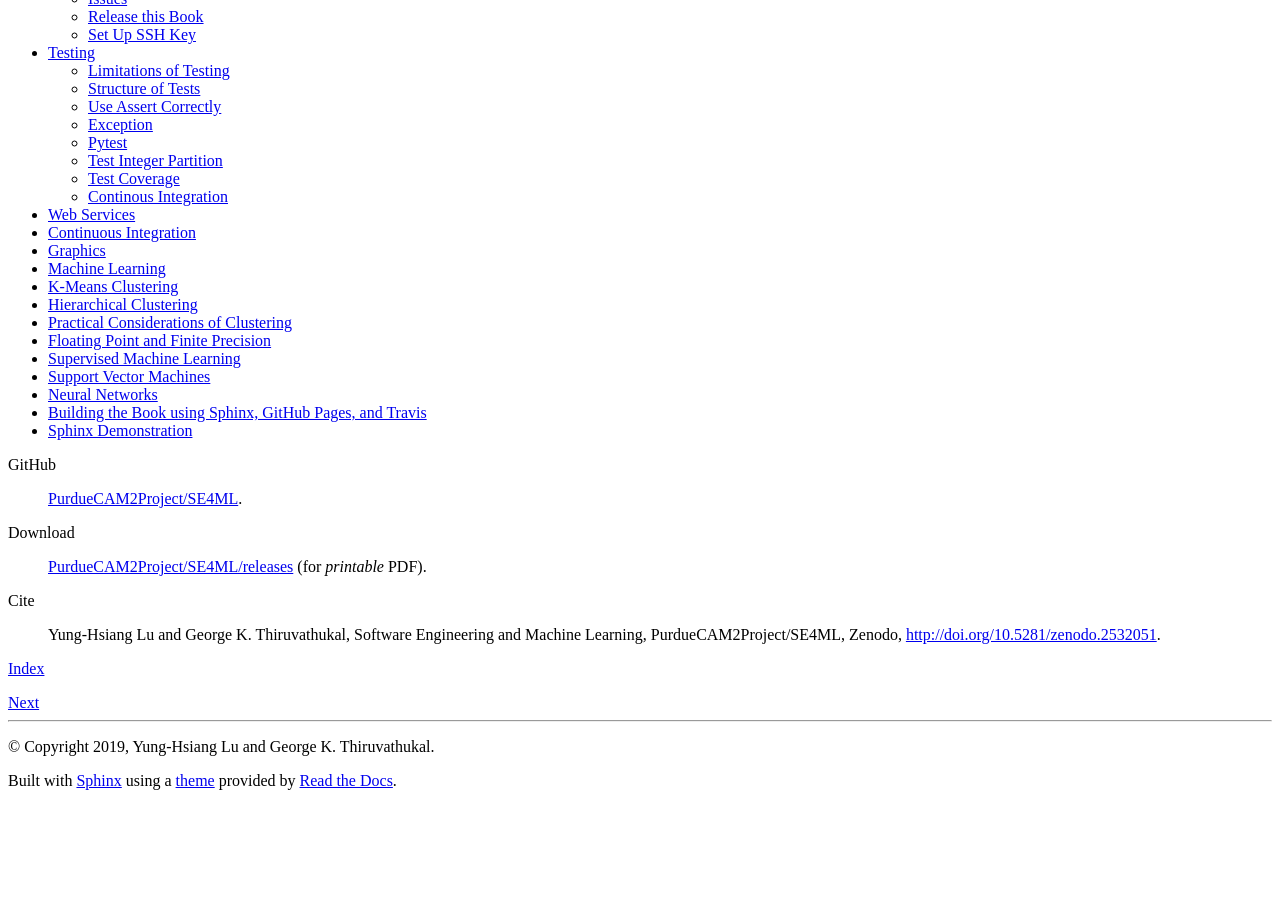
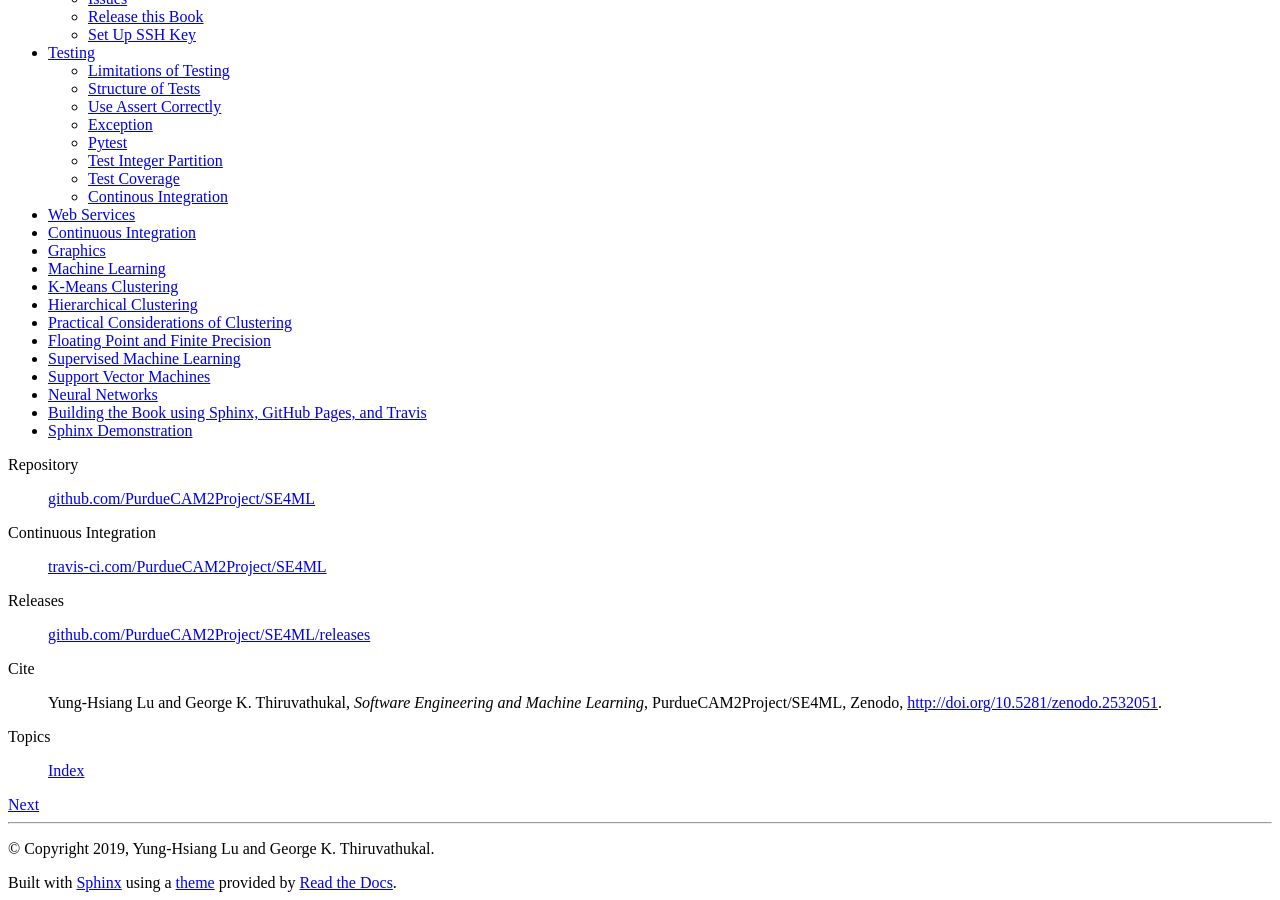
Before and after one commit to PurdueCAM2Project/SE4ML, a Sphinx documentation site: the page built from sphinx-book/source/index.rst, in a window 1280 px wide and 900 px high, scrolled down 1242 px. Built offline with Sphinx 7.4.7 and the Read the Docs theme 2.0.0, drawn with Linux system fonts in a browser that asks for light colours; before the commit the page ends 2040 px from its top, so only the background shows below that.

Commit message:
making the index page just a bit nicer

```diff
--- a/sphinx-book/source/index.rst
+++ b/sphinx-book/source/index.rst
@@ -34,13 +34,17 @@ A draft book by `Yung-Hsiang Lu <https://engineering.purdue.edu/ECE/People/ptPro
    misc/chapter_sphinx_demo
 
 
-GitHub
-   `PurdueCAM2Project/SE4ML <https://github.com/PurdueCAM2Project/SE4ML>`_.
+Repository
+   `github.com/PurdueCAM2Project/SE4ML <https://github.com/PurdueCAM2Project/SE4ML>`_
 
-Download
-   `PurdueCAM2Project/SE4ML/releases <https://github.com/PurdueCAM2Project/SE4ML/releases>`__ (for *printable* PDF).
+Continuous Integration
+   `travis-ci.com/PurdueCAM2Project/SE4ML <https://travis-ci.com/PurdueCAM2Project/SE4ML>`_
+
+Releases
+   `github.com/PurdueCAM2Project/SE4ML/releases <https://github.com/PurdueCAM2Project/SE4ML/releases>`_
 
 Cite
-   Yung-Hsiang Lu and George K. Thiruvathukal, Software Engineering and Machine Learning, PurdueCAM2Project/SE4ML, Zenodo, http://doi.org/10.5281/zenodo.2532051.
+   Yung-Hsiang Lu and George K. Thiruvathukal, *Software Engineering and Machine Learning*, PurdueCAM2Project/SE4ML, Zenodo, http://doi.org/10.5281/zenodo.2532051.
 
-:ref:`genindex`
+Topics
+   :ref:`genindex`
```
